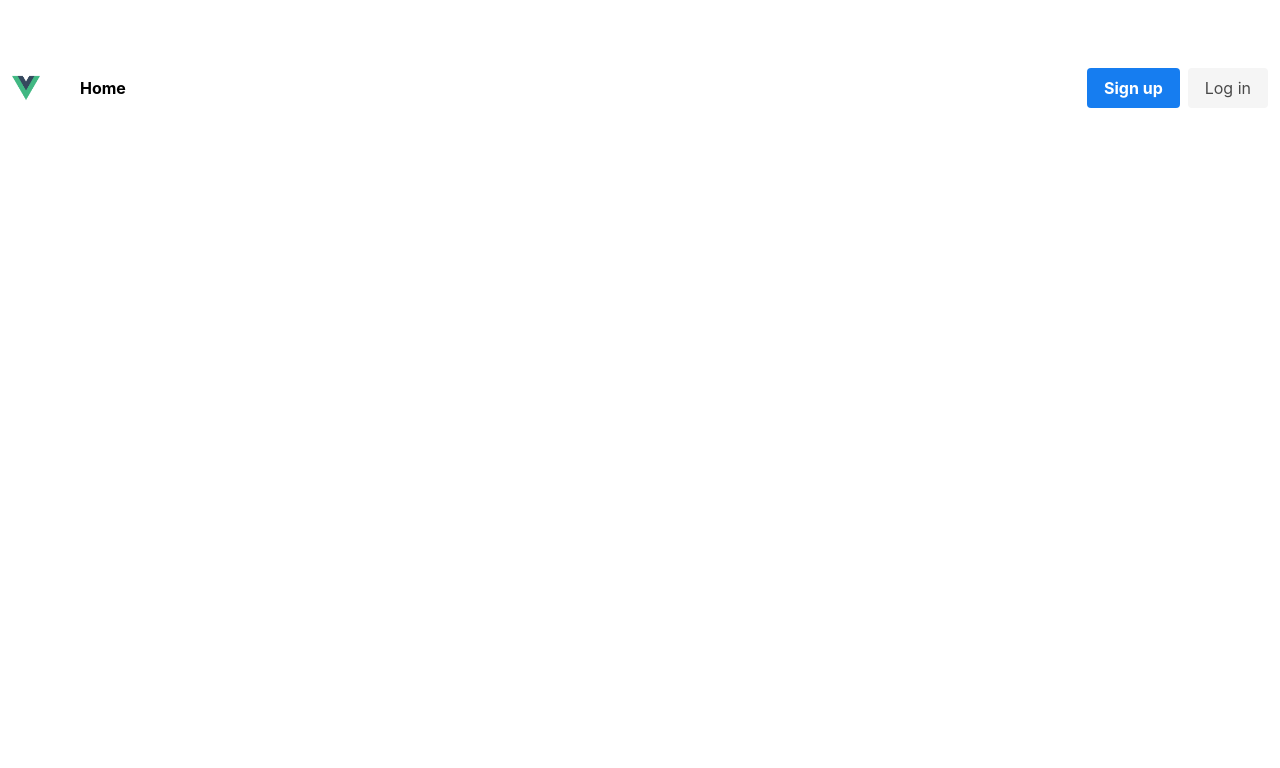
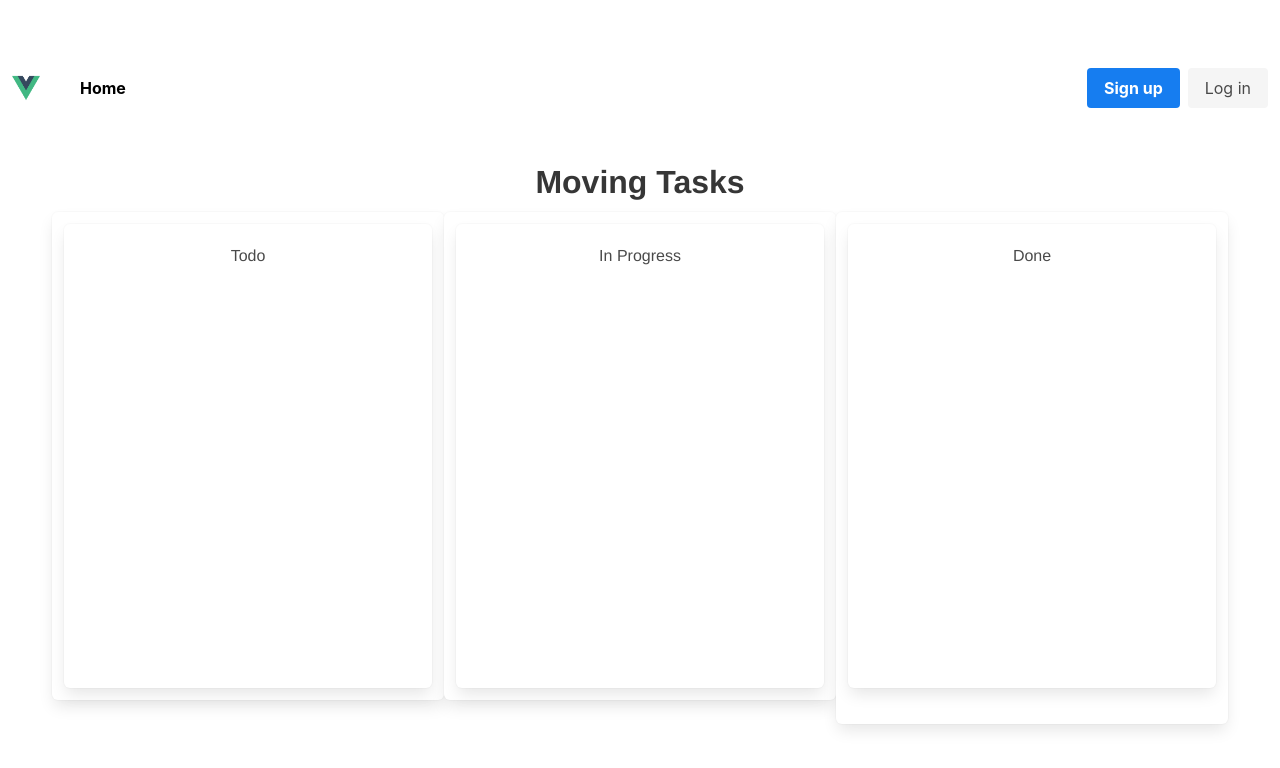
Before and after one commit to davisjb2/Auth2, a Vue app: page /tasksMove in a window 1280 px wide. Shown: the top 768 px of the page. Built offline with nearby package versions, Linux system fonts and the light colour scheme.

Commit message:
made tasks move columns and save!

```diff
--- a/package.json
+++ b/package.json
@@ -13,6 +13,7 @@
     "core-js": "^2.6.5",
     "vue": "^2.6.10",
     "vue-router": "^3.1.3",
+    "vuedraggable": "^2.23.2",
     "vuex": "^3.1.1"
   },
   "devDependencies": {
--- a/src/App.vue
+++ b/src/App.vue
@@ -19,6 +19,9 @@
                     </button>
                     <button v-if="loggedIn" @click="goRouter('tasks')" class="button is-light diff-button">
                         Tasks
+                    </button>
+                    <button v-if="loggedIn" @click="goRouter('tasksMove')" class="button is-light diff-button">
+                        Tasks Move
                     </button>
                     <button v-if="loggedIn" @click="goRouter('account')" class="button is-light diff-button">
                         Account
--- /dev/null
+++ b/src/components/card.vue
@@ -0,0 +1,28 @@
+<template>
+    <div class="card">
+        <div>
+            <h5>
+                {{ task.id }}
+            </h5>
+            <h4>
+                {{ task.name }}
+            </h4>
+        </div>
+    </div>
+</template>
+
+<script>
+export default {
+  name: 'card',
+  props: [
+      'task'
+  ]
+}
+</script>
+
+<style>
+.card {
+    background: blue;
+    color: white;
+}
+</style>
--- a/src/components/createTask.vue
+++ b/src/components/createTask.vue
@@ -34,7 +34,8 @@ export default {
       task: {
         name: '',
         completed: false,
-        dueDate: new Date()
+        dueDate: new Date(),
+        lane: 0
       }
     }
   },
@@ -47,7 +48,7 @@ export default {
       // eslint-disable-next-line
       console.log(JSON.stringify(data, null, 2))
       this.createTask(data)
-        .then((res) => {
+        .then(() => {
           this.$parent.close()
         }).catch((e) => {
           // eslint-disable-next-line
--- a/src/components/editTask.vue
+++ b/src/components/editTask.vue
@@ -36,10 +36,8 @@ export default {
     ]),
     edit () {
       const data = this.task
-      // eslint-disable-next-line
-      //console.log(JSON.stringify(data, null, 2))
       this.updateTask(data)
-        .then((res) => {
+        .then(() => {
           this.$parent.close()
         }).catch((e) => {
           // eslint-disable-next-line
--- /dev/null
+++ b/src/components/lane.vue
@@ -0,0 +1,67 @@
+<template>
+    <div class="box">
+        <h4>{{ title }}</h4>
+        <div>
+            <draggable class="lane-body" v-model="taskData" :options="{ group: 'default' }" @change="doChange">
+                <div v-for="task in taskData" :key="task.id">
+                    <card :task="task"></card>
+                </div>
+            </draggable>
+        </div>
+    </div>
+</template>
+
+<script>
+import { mapGetters, mapActions } from 'vuex'
+import draggable from 'vuedraggable'
+import card from './card'
+export default {
+  name: 'lane',
+  data() {
+        return {
+            taskData: []
+        }
+  },
+  props: [ 'id', 'title' ],
+  components: {
+      draggable,
+      card
+  },
+  methods: {
+      ...mapActions('task', [
+          'updateTask'
+      ]),
+      doChange (evt) {
+         if(evt.added) {
+            const data = evt.added.element
+            data.lane = this.id
+            this.updateTask(data)
+                .then(() => {
+                }).catch((e) => {
+                // eslint-disable-next-line
+                console.error(e)
+            })
+        }
+      }
+  },
+  computed: {
+    ...mapGetters('task', [
+        'getTasks'
+    ])
+  },
+  watch: {
+    getTasks() {
+        this.taskData = JSON.parse(JSON.stringify(this.getTasks)).filter(el => el.lane == this.id)
+    }
+  },
+  mounted () {
+      this.taskData = JSON.parse(JSON.stringify(this.getTasks)).filter(el => el.lane == this.id)
+  }
+}
+</script>
+
+<style>
+.lane-body {
+    min-height: 50vh;
+}
+</style>
--- /dev/null
+++ b/src/components/tasksMove.vue
@@ -0,0 +1,34 @@
+<template>
+    <div class="section">
+        <div class="container">
+            <h1 class="title">Moving Tasks</h1>
+            <div class="columns">
+                <div class="column box">
+                    <lane id="0" title="Todo"></lane>
+                </div>
+                <div class="column box">
+                    <lane id="1" title="In Progress"></lane>
+                </div>
+                <div class="column box">
+                    <lane id="2" title="Done"></lane>
+                </div>
+            </div>
+        </div>
+
+    </div>
+</template>
+
+<script>
+// import { mapGetters } from 'vuex'
+import lane from './lane'
+export default {
+  name: 'taskMove',
+  components: {
+      lane
+  }
+}
+</script>
+
+<style scoped>
+
+</style>
--- a/src/router/index.js
+++ b/src/router/index.js
@@ -8,6 +8,7 @@ import register from '@/components/register'
 import account from '@/components/account'
 import checkAuth from '../common/checkAuth'
 import tasks from '@/components/tasks'
+import tasksMove from '@/components/tasksMove'
 
 Vue.use(Router)
 
@@ -48,6 +49,11 @@ const router = new Router({
             path: '/tasks',
             name: 'tasks',
             component: tasks
+        },
+        {
+            path: '/tasksMove',
+            name: 'tasksMove',
+            component: tasksMove
         }
     ]
 })
--- a/src/store/modules/task.js
+++ b/src/store/modules/task.js
@@ -12,6 +12,10 @@ const mutations = {
             return e.id != id
         })
     },
+    'UPDATE_TASK' (state, data) {
+        var index = state.tasks.findIndex(e => e.id === data.id)
+        state.tasks[index] = data
+    },
 }
 
 const actions = {
@@ -24,6 +28,7 @@ const actions = {
     async updateTask ({ commit }, task) {
         // eslint-disable-next-line
         console.log(task)
+        commit('UPDATE_TASK', task)
     },
     // eslint-disable-next-line
     async deleteTask ({ commit }, id) {
```
Also changed, not shown: 1 other file (tests, documents, lock files or other folders).
